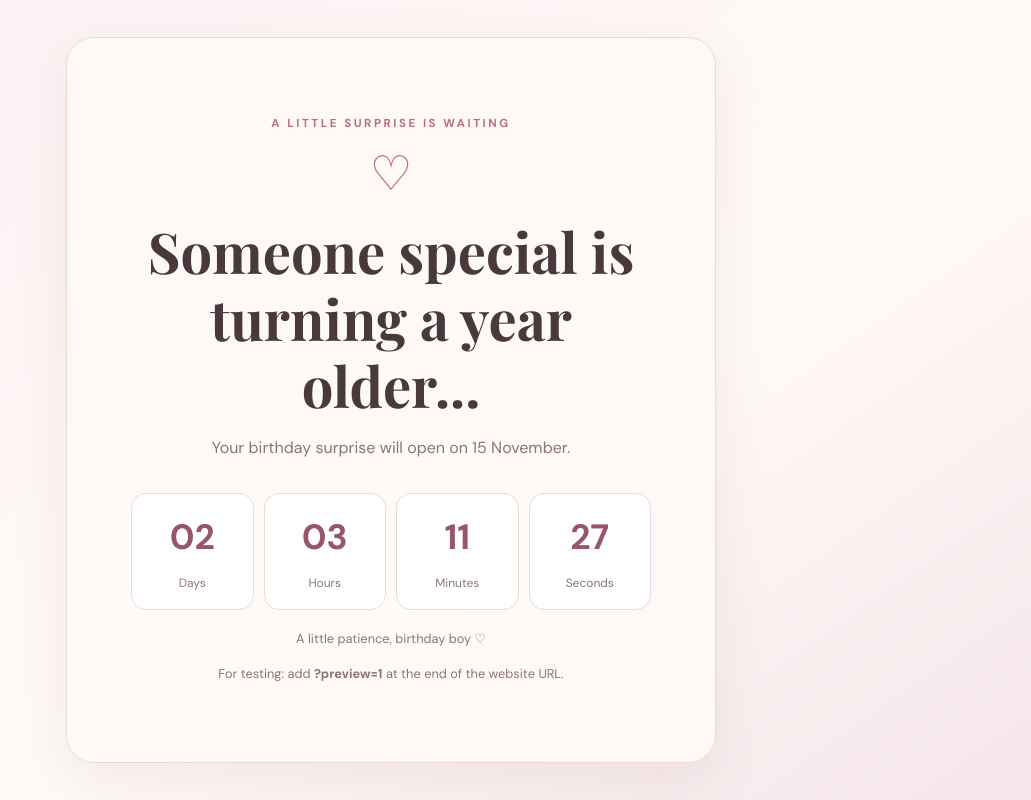
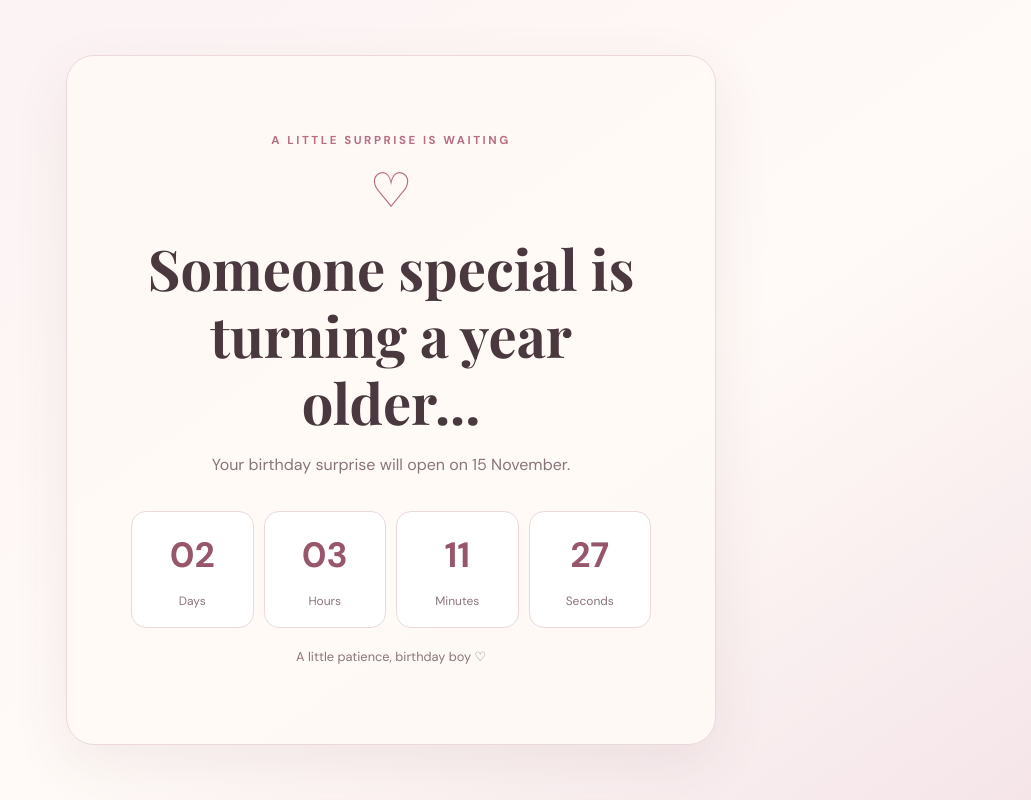
Before and after one commit to samruddhimetil/rajjjjjjjjjj-birthday, a plain HTML site: page index.html in a window 1280 px wide. Shown: the whole page, without its empty margins (249-1280 px from the left). Drawn offline with nearby package versions, Linux system fonts and the light colour scheme.

Commit message:
Add files via upload

```diff
--- a/index.html
+++ b/index.html
@@ -25,7 +25,7 @@
       </div>
 
       <p class="small-note">A little patience, birthday boy ♡</p>
-      <p class="preview-hint">For testing: add <b>?preview=1</b> at the end of the website URL.</p>
+
     </div>
   </section>
 
```
